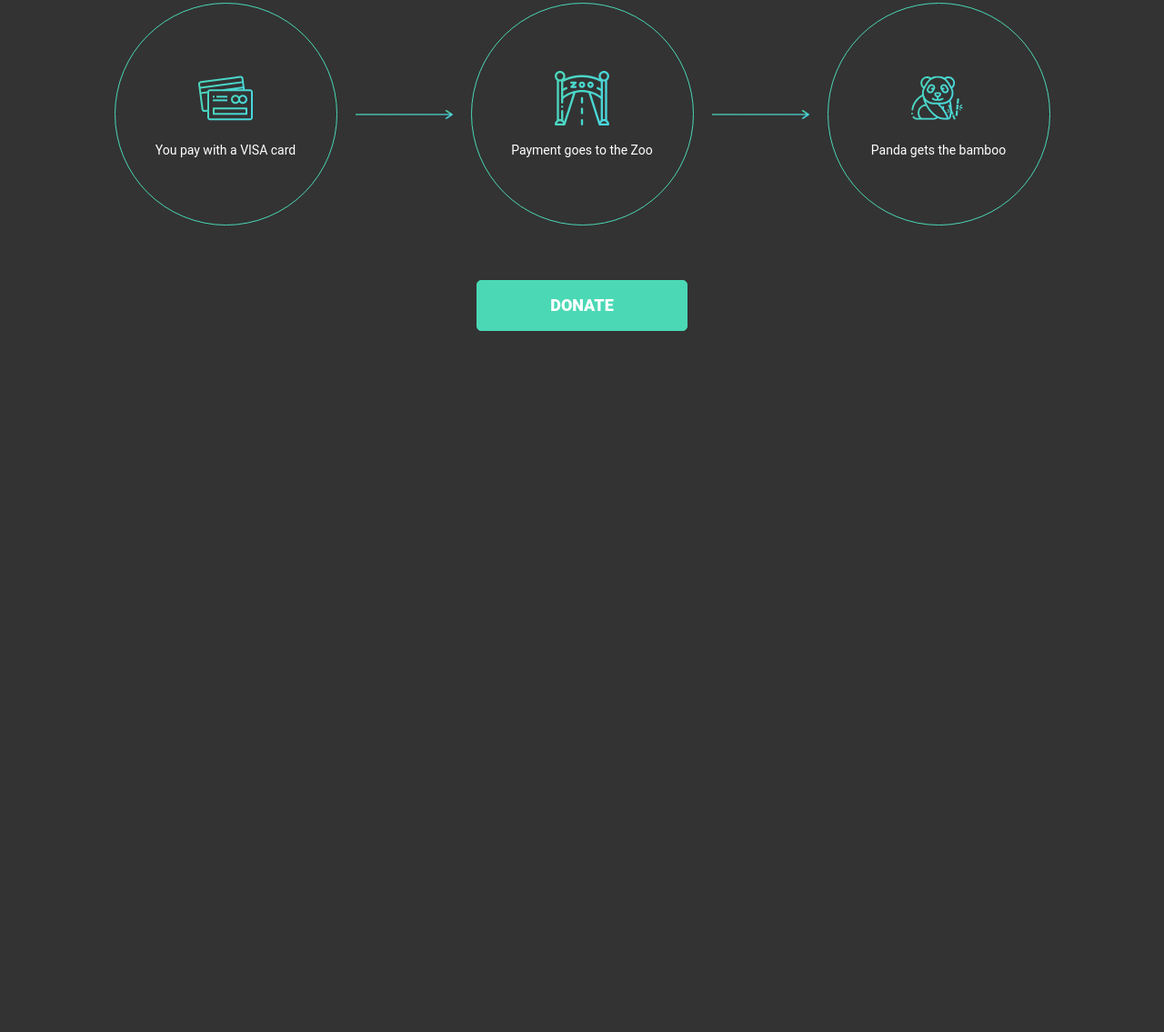
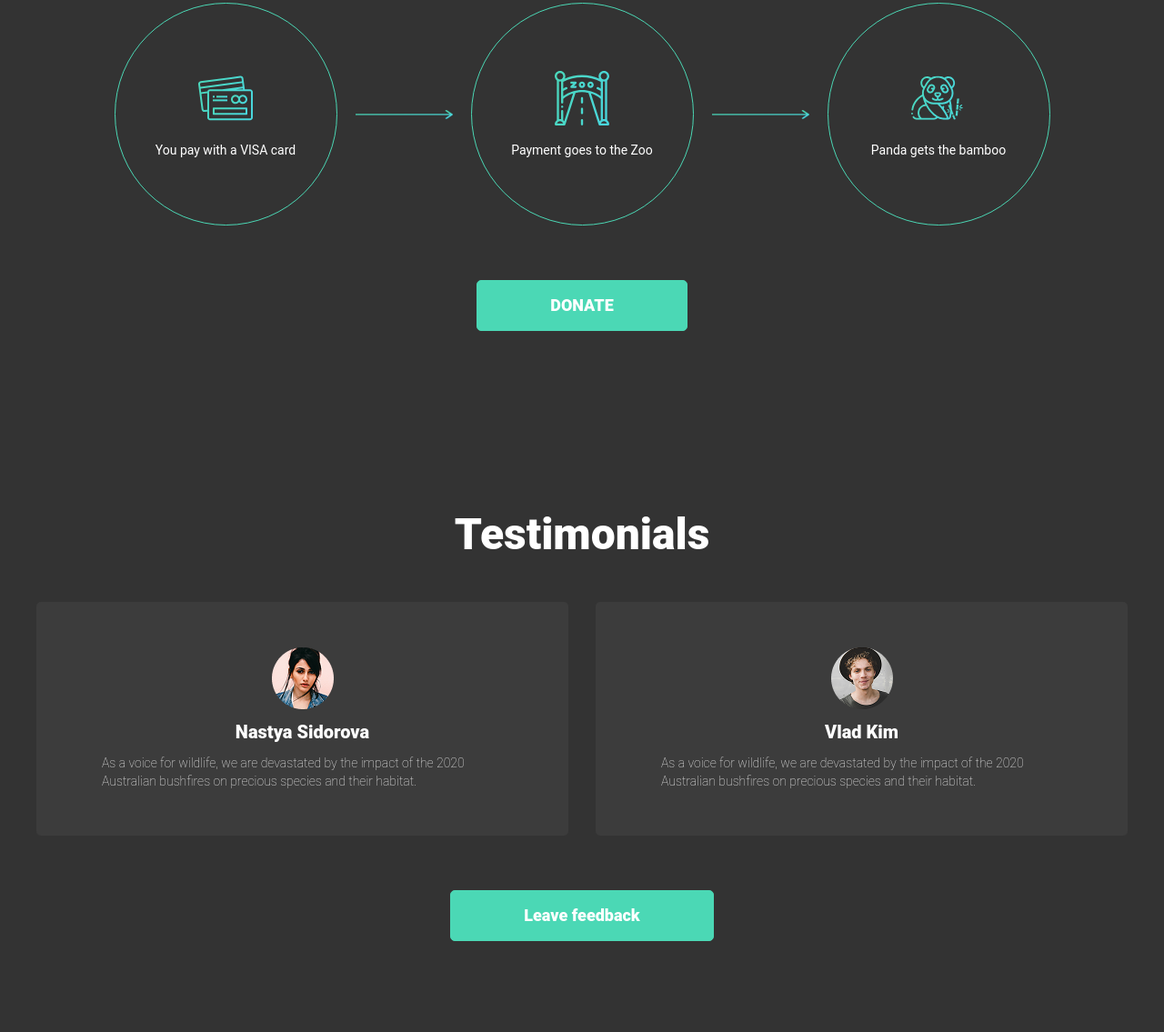
Before and after one commit to khurshidsoyibjonov/zoo_app, a plain HTML site: page index.html in a window 1280 px wide. Shown: the part 3026-4161 px from the top of the page at 91% size. Before the commit the page ends 3490 px from the top, so only its background shows below. Drawn offline with Linux system fonts and the light colour scheme; a web font is replaced by a local one.

Commit message:
finish testimonials

```diff
--- a/index.html
+++ b/index.html
@@ -259,6 +259,41 @@
           <button class="paymnet__btn">DONATE</button>
         </div>
       </section>
+
+      <section class="testimonial-section">
+        <div class="containers testimonial">
+          <h2 class="testimonial__ttile">Testimonials</h2>
+          <div class="testimonial__wrapper contents">
+            <div class="contents__box">
+              <img
+                src="./images/test1.png"
+                alt="image"
+                width="68"
+                height="68"
+              />
+              <h3 class="contents__title">Nastya Sidorova</h3>
+              <p class="contents__text">
+                As a voice for wildlife, we are devastated by the impact of the
+                2020 Australian bushfires on precious species and their habitat.
+              </p>
+            </div>
+            <div class="contents__box">
+              <img
+                src="./images/test2.png"
+                alt="image"
+                width="68"
+                height="68"
+              />
+              <h3 class="contents__title">Vlad Kim</h3>
+              <p class="contents__text">
+                As a voice for wildlife, we are devastated by the impact of the
+                2020 Australian bushfires on precious species and their habitat.
+              </p>
+            </div>
+          </div>
+          <button class="testimonial__btn">Leave feedback</button>
+        </div>
+      </section>
     </main>
   </body>
 </html>
--- a/scss/blocks/_paymen.scss
+++ b/scss/blocks/_paymen.scss
@@ -70,6 +70,7 @@
   );
   border-radius: 5px;
 
+  transition: all 0.3s;
   @include DisplayFlex($justify: start, $align: center, $gap: 10px);
   &:hover {
     background-color: #4f4f4f;
--- /dev/null
+++ b/scss/blocks/_testimonial.scss
@@ -0,0 +1,103 @@
+.testimonial-section {
+  padding: 100px 0;
+}
+.testimonial {
+  @include DisplayFlex($justify: center, $align: center, $gap: 0px);
+  flex-direction: column;
+}
+.testimonial__ttile {
+  @include FontsStyle(
+    $weight: 900,
+    $size: 48px,
+    $height: 100%,
+    $fontClr: $clr-white,
+    $decoration: none
+  );
+
+  margin-bottom: 50px;
+}
+.testimonial__wrapper {
+  @include DisplayFlex($justify: center, $align: center, $gap: 30px);
+}
+
+.contents__box {
+  width: 585px;
+  padding: 50px 72px;
+  background-color: #3c3c3c;
+  border-radius: 5px;
+  @include DisplayFlex($justify: center, $align: center, $gap: 15px);
+  flex-direction: column;
+}
+.contents__title {
+  @include FontsStyle(
+    $weight: 900,
+    $size: 20px,
+    $height: 100%,
+    $fontClr: $clr-white,
+    $decoration: none
+  );
+}
+.contents__text {
+  @include FontsStyle(
+    $weight: 200,
+    $size: 14px,
+    $height: 140%,
+    $fontClr: #f2f2f2,
+    $decoration: none
+  );
+}
+.testimonial__btn {
+  @include BtnStyle(
+    $padding: 18px 80px,
+    $Btn-Clr: $clr-white,
+    $Btn-bg: $clr-green
+  );
+
+  @include FontsStyle(
+    $weight: 900,
+    $size: 18px,
+    $height: 100%,
+    $fontClr: $clr-white,
+    $decoration: none
+  );
+  border-radius: 5px;
+  transition: all 0.4s;
+
+  @include DisplayFlex($justify: start, $align: center, $gap: 10px);
+  &:hover {
+    background-color: #4f4f4f;
+  }
+  margin-top: 60px;
+}
+
+@media (max-width: 850px) {
+  .testimonial__ttile {
+    @include FontsStyle(
+      $weight: 900,
+      $size: 36px,
+      $height: 100%,
+      $fontClr: $clr-white,
+      $decoration: none
+    );
+
+    margin-bottom: 50px;
+  }
+  .testimonial__wrapper {
+    @include DisplayFlex($justify: center, $align: center, $gap: 30px);
+    flex-direction: column;
+  }
+
+  .contents__box {
+    width: 100%;
+  }
+}
+
+@media (max-width: 550px) {
+  .testimonial__btn {
+    width: 80%;
+    @include DisplayFlex($justify: center, $align: center, $gap: 0px);
+  }
+  .contents__box {
+    padding: 10px 22px;
+  }
+}
--- a/scss/main.scss
+++ b/scss/main.scss
@@ -8,3 +8,4 @@
 @import "./blocks/about";
 @import "./blocks/zoo";
 @import "./blocks/paymen";
+@import "./blocks/testimonial";
```
Also changed, not shown: css/main.css, css/testimonial.css (added), images/test1.png (added), images/test2.png (added), 2 other files.
